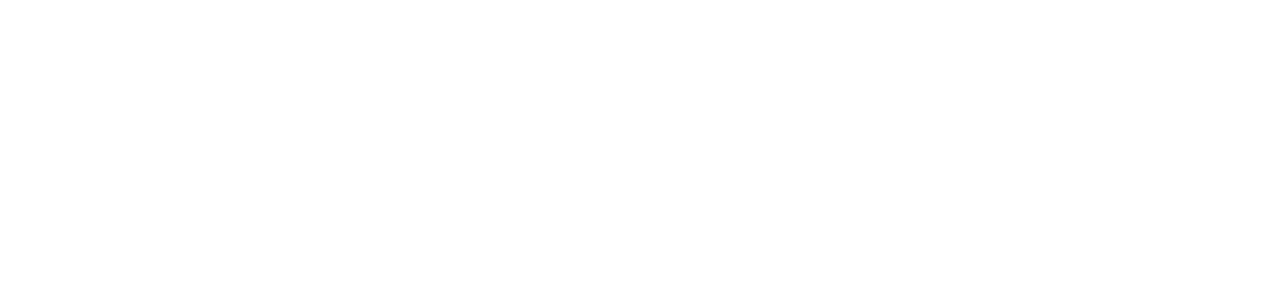
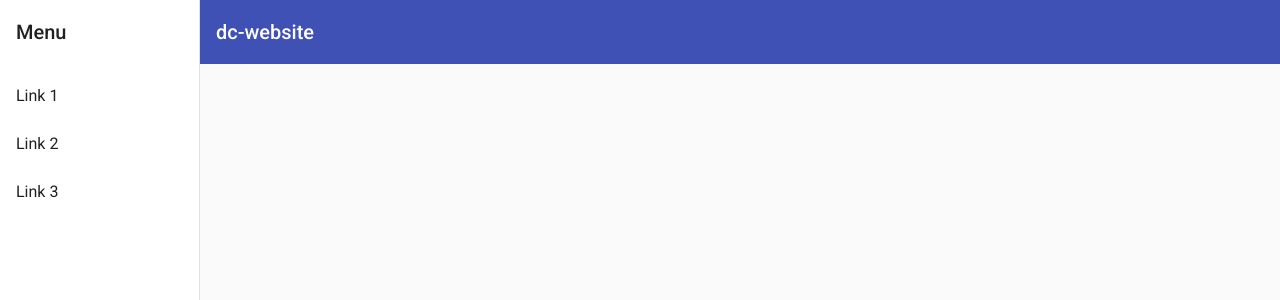
Before and after one commit to danielcaballero88/danielcaballero88.github.io, an Angular app in the folder dc-website/: page / in a window 1280 px wide. Shown: the top 300 px of the page. Built offline with nearby package versions, Linux system fonts and the light colour scheme.

Commit message:
Add navigation component
  Added using the schematics with:
  ng generate @angular/material:navigation nav

```diff
--- a/dc-website/src/app/app.component.html
+++ b/dc-website/src/app/app.component.html
@@ -1 +1,2 @@
+<app-nav></app-nav>
 <router-outlet></router-outlet>
--- /dev/null
+++ b/dc-website/src/app/nav/nav.component.html
@@ -0,0 +1,27 @@
+<mat-sidenav-container class="sidenav-container">
+  <mat-sidenav #drawer class="sidenav" fixedInViewport
+      [attr.role]="(isHandset$ | async) ? 'dialog' : 'navigation'"
+      [mode]="(isHandset$ | async) ? 'over' : 'side'"
+      [opened]="(isHandset$ | async) === false">
+    <mat-toolbar>Menu</mat-toolbar>
+    <mat-nav-list>
+      <a mat-list-item href="#">Link 1</a>
+      <a mat-list-item href="#">Link 2</a>
+      <a mat-list-item href="#">Link 3</a>
+    </mat-nav-list>
+  </mat-sidenav>
+  <mat-sidenav-content>
+    <mat-toolbar color="primary">
+      <button
+        type="button"
+        aria-label="Toggle sidenav"
+        mat-icon-button
+        (click)="drawer.toggle()"
+        *ngIf="isHandset$ | async">
+        <mat-icon aria-label="Side nav toggle icon">menu</mat-icon>
+      </button>
+      <span>dc-website</span>
+    </mat-toolbar>
+    <!-- Add Content Here -->
+  </mat-sidenav-content>
+</mat-sidenav-container>
--- /dev/null
+++ b/dc-website/src/app/nav/nav.component.scss
@@ -0,0 +1,17 @@
+.sidenav-container {
+  height: 100%;
+}
+
+.sidenav {
+  width: 200px;
+}
+
+.sidenav .mat-toolbar {
+  background: inherit;
+}
+
+.mat-toolbar.mat-primary {
+  position: sticky;
+  top: 0;
+  z-index: 1;
+}
--- /dev/null
+++ b/dc-website/src/app/nav/nav.component.ts
@@ -0,0 +1,21 @@
+import { Component } from '@angular/core';
+import { BreakpointObserver, Breakpoints } from '@angular/cdk/layout';
+import { Observable } from 'rxjs';
+import { map, shareReplay } from 'rxjs/operators';
+
+@Component({
+  selector: 'app-nav',
+  templateUrl: './nav.component.html',
+  styleUrls: ['./nav.component.scss']
+})
+export class NavComponent {
+
+  isHandset$: Observable<boolean> = this.breakpointObserver.observe(Breakpoints.Handset)
+    .pipe(
+      map(result => result.matches),
+      shareReplay()
+    );
+
+  constructor(private breakpointObserver: BreakpointObserver) {}
+
+}
```
Also changed, not shown: dc-website/src/app/app.module.ts (+16 -2 lines).
